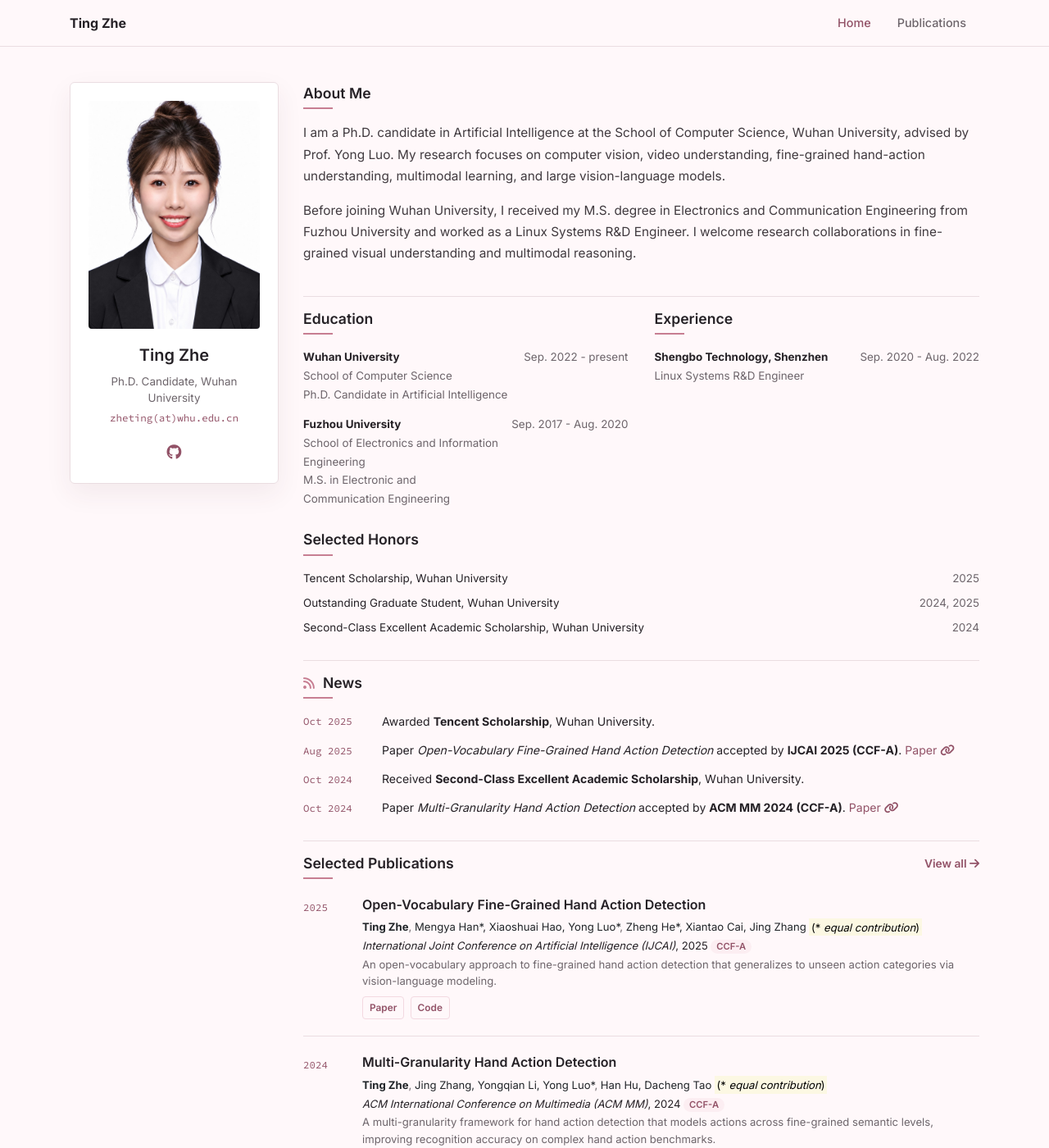
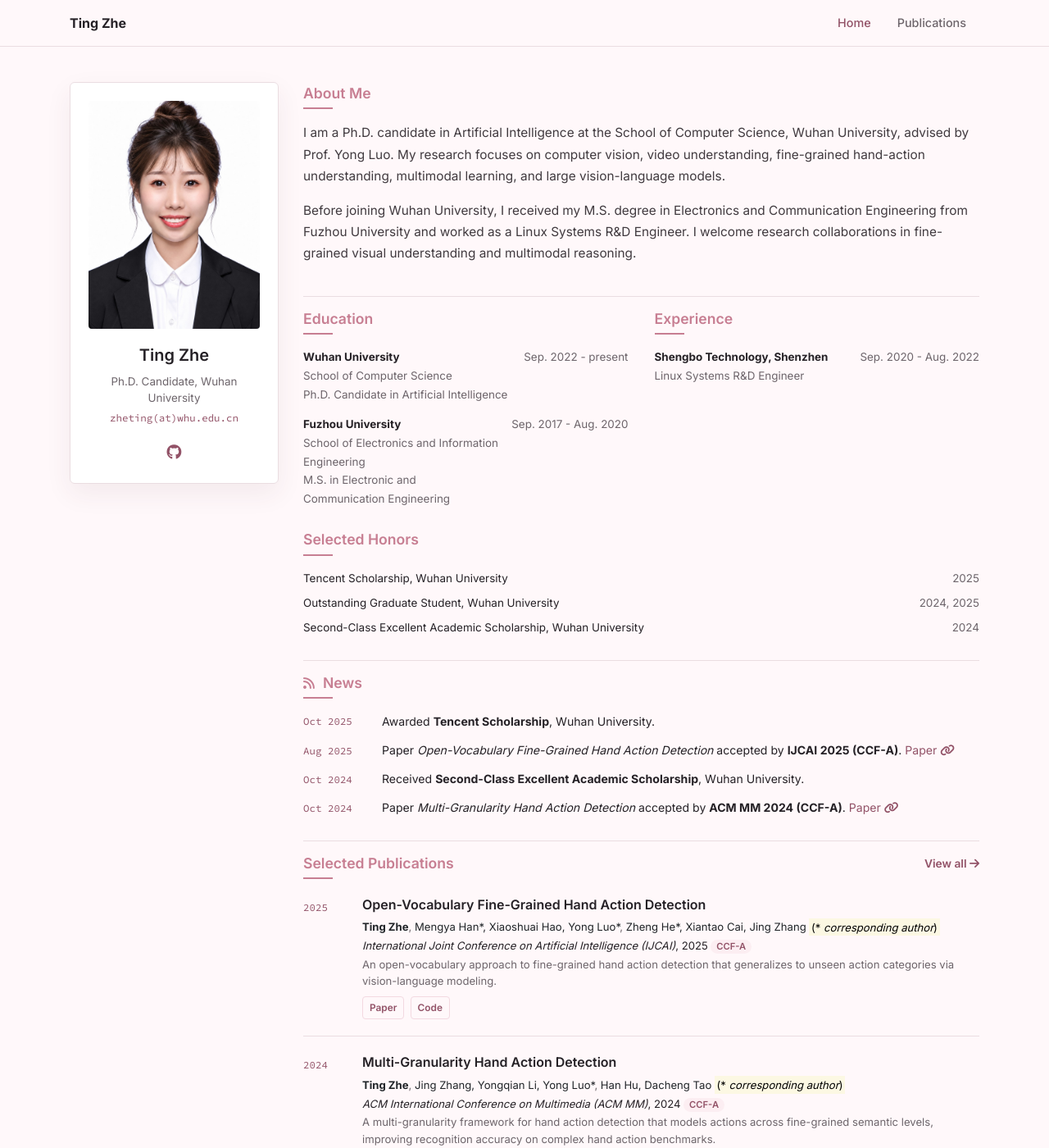
Before and after one commit to superZ678/superZ678.github.io, a Jekyll site: the page built from index.html, in a window 1280 px wide and 1400 px high. Shown: the whole window at 82% size. Built offline with Jekyll 4.4.1, drawn with Linux system fonts in a browser that asks for light colours; nearby versions of some CDN libraries; a style sheet for code colours, icons or effects is not loaded.

Commit message:
Use pink section headings and mark corresponding authors

```diff
--- a/_includes/widgets/author_list.html
+++ b/_includes/widgets/author_list.html
@@ -13,11 +13,11 @@
     {%- elsif last_char == "*" -%}
         {%- assign key = _key | split: "*" | first -%}
         {%- assign mark = "*" -%}
-        {%- assign has_eq_contrib = true -%}
+        {%- assign has_corresponding = true -%}
     {%- elsif last_char == "#" -%}
         {%- assign key = _key | split: "#" | first -%}
         {%- assign mark = '<sup>#</sup>' -%}
-        {%- assign has_corresponding = true -%}
+        {%- assign has_eq_contrib = true -%}
     {%- else -%}
         {%- assign key = _key -%}
         {%- assign mark = "" -%}
@@ -50,11 +50,11 @@
 {%- if has_eq_contrib or has_corresponding %}
 <mark>(
     {%- if has_eq_contrib -%}
-        * <i> equal contribution</i>
+        <sup>#</sup> <i> equal contribution</i>
     {%- endif -%}
     {%- if has_corresponding -%}
         {%- if has_eq_contrib -%}, {% endif -%}
-        <sup>#</sup> <i> corresponding author</i>
+        * <i> corresponding author</i>
     {%- endif -%}
 )</mark>
 {%- endif -%}
--- a/assets/css/global.css
+++ b/assets/css/global.css
@@ -108,7 +108,7 @@ a:hover {
 
 .academic-section:first-child { padding-top: 0.2rem; }
 .academic-section:last-child { border-bottom: 0; }
-.section-heading { font-size: 1.1rem; margin: 0 0 1rem; }
+.section-heading { color: var(--rose-400); font-size: 1.1rem; margin: 0 0 1rem; }
 
 .section-heading::after {
     background: var(--rose-400);
```
